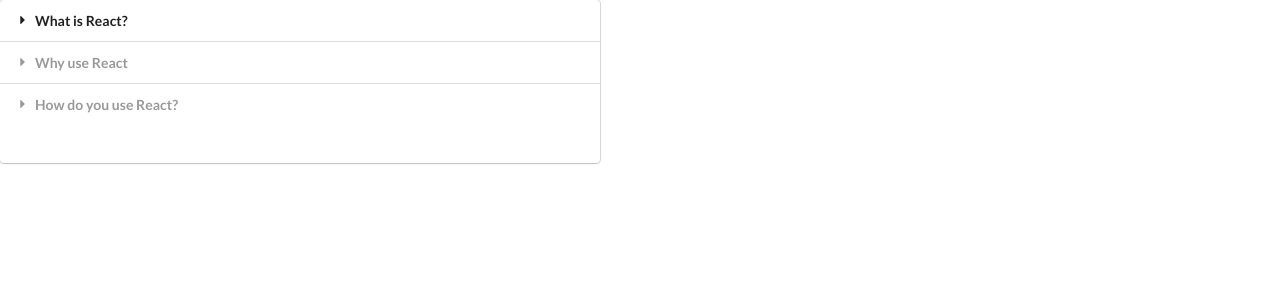
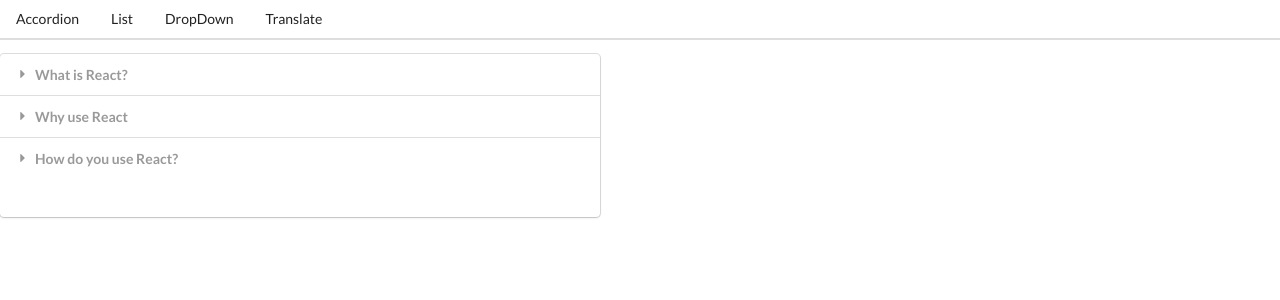
Before and after one commit to gauravdwivedi/widgets, a React (Create React App) app: page / in a window 1280 px wide. Shown: the top 300 px of the page. Built offline with nearby package versions, Linux system fonts and the light colour scheme.

Commit message:
added Header

```diff
--- a/src/App.js
+++ b/src/App.js
@@ -4,6 +4,7 @@
 import Dropdown from './components/Dropdown'
 import Translate from './components/Translate'
 import Route from './components/Route'
+import Header from './components/Header'
 
 const items =[
     {
@@ -45,6 +46,7 @@
     return(
 
        <div>
+           <Header/>
           <Route path="/" >
               <Accordion items={items}/>
           </Route>
--- /dev/null
+++ b/src/components/Header.js
@@ -0,0 +1,23 @@
+import React from 'react'
+
+
+const Header =()=>{
+    return (
+        <div className="ui secondary pointing menu">
+            <a href="/" className="item">
+                Accordion
+            </a>
+            <a href="/list" className="item">
+                List
+            </a>
+            <a href="/dropdown" className="item">
+                DropDown
+            </a>
+            <a href="/translate" className="item">
+                Translate
+            </a>
+        </div>
+    )
+}
+
+export default Header
```
Also changed, not shown: 1 other file (tests, documents, lock files or other folders).
